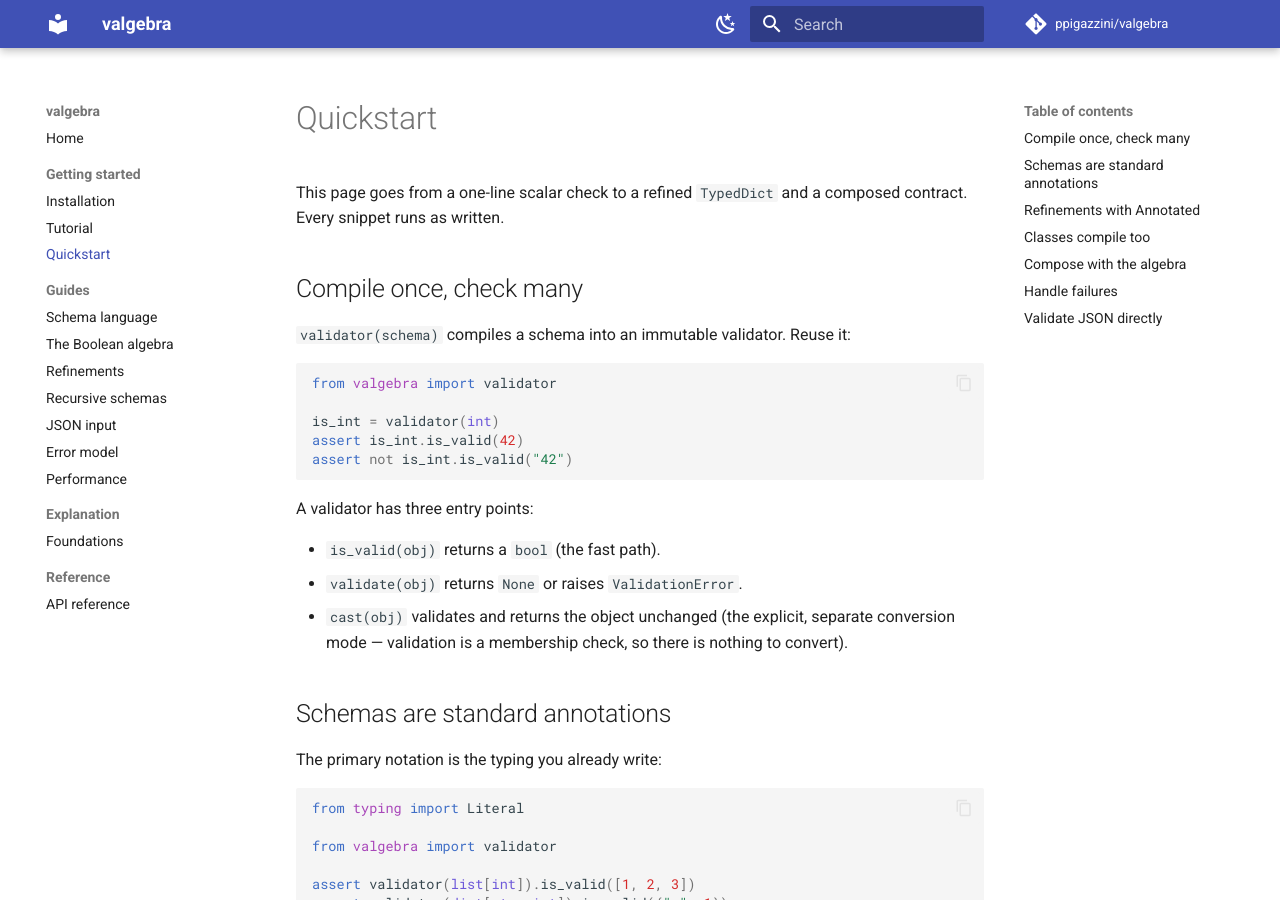
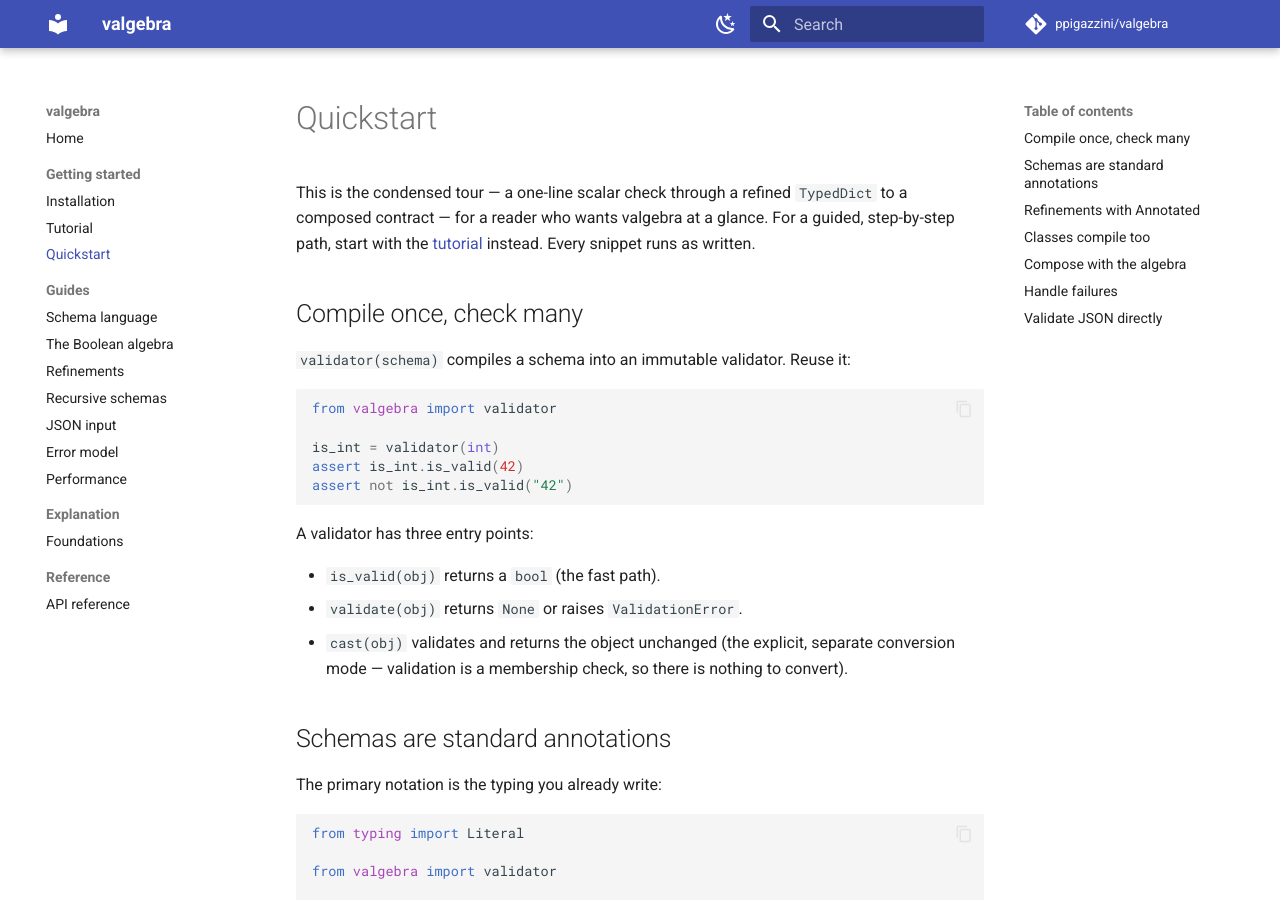
Before and after one commit to ppigazzini/valgebra, an MkDocs documentation site: the page built from docs/quickstart.md, in a window 1280 px wide and 900 px high. Built offline with MkDocs 1.6.1 and Material for MkDocs 9.7.7, drawn with Linux system fonts in a browser that asks for light colours; comment, search, counter and statistics services are not loaded.

Commit message:
docs: correct the JSON performance note and frame the quickstart
Replace the stale limit that treats JSON validation as future work with
a pointer to the JSON page, where the JSON path is benchmarked on the
same machine class. Frame the quickstart as the condensed tour and point
a reader who wants a guided path to the tutorial, so the two
getting-started pages have distinct roles.

```diff
--- a/docs/quickstart.md
+++ b/docs/quickstart.md
@@ -1,7 +1,9 @@
 # Quickstart
 
-This page goes from a one-line scalar check to a refined `TypedDict` and a
-composed contract. Every snippet runs as written.
+This is the condensed tour — a one-line scalar check through a refined
+`TypedDict` to a composed contract — for a reader who wants valgebra at a glance.
+For a guided, step-by-step path, start with the [tutorial](tutorial.md) instead.
+Every snippet runs as written.
 
 ## Compile once, check many
 
```
Also changed, not shown: docs/performance.md (+3 -2 lines).
